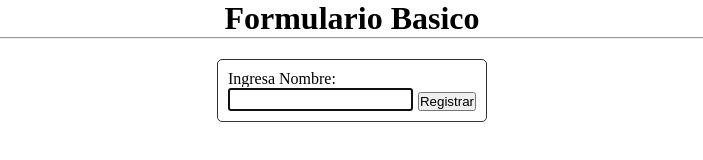
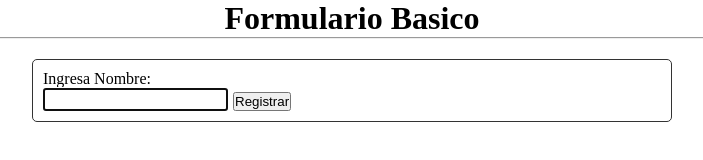
Before and after one commit to HarDevKoder/Formulario-Span, a plain HTML site: page index.html in a window 1280 px wide. Shown: the whole page, without its empty margins (288-991 px from the left). Drawn offline with Linux system fonts and the light colour scheme.

Commit message:
Cambio tamano del contenedor general

```diff
--- a/style.css
+++ b/style.css
@@ -6,7 +6,7 @@
 
 .container{
   border: 1px solid #333;
-  width: fit-content;
+  width: 50%;
   margin: 20px auto;
   padding: 5px;
   border-radius: 5px;
```
